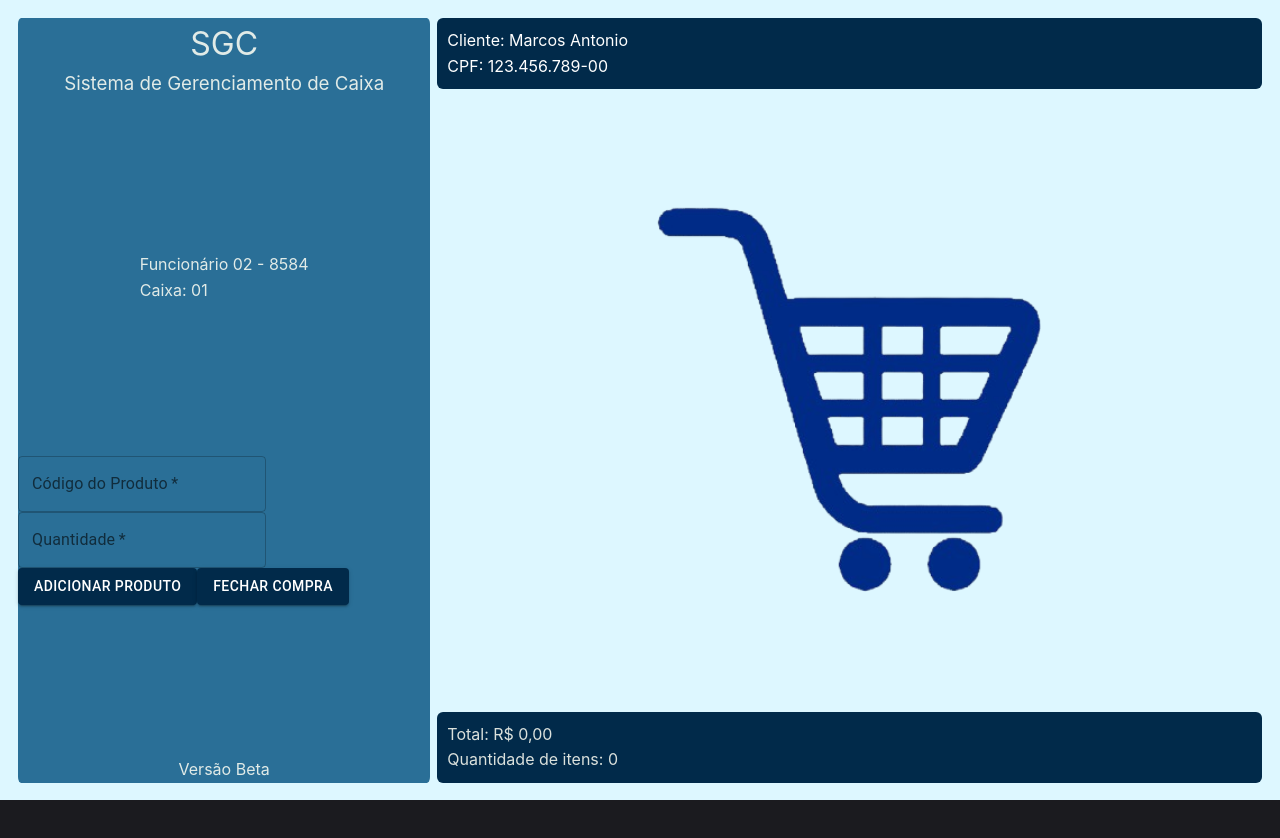
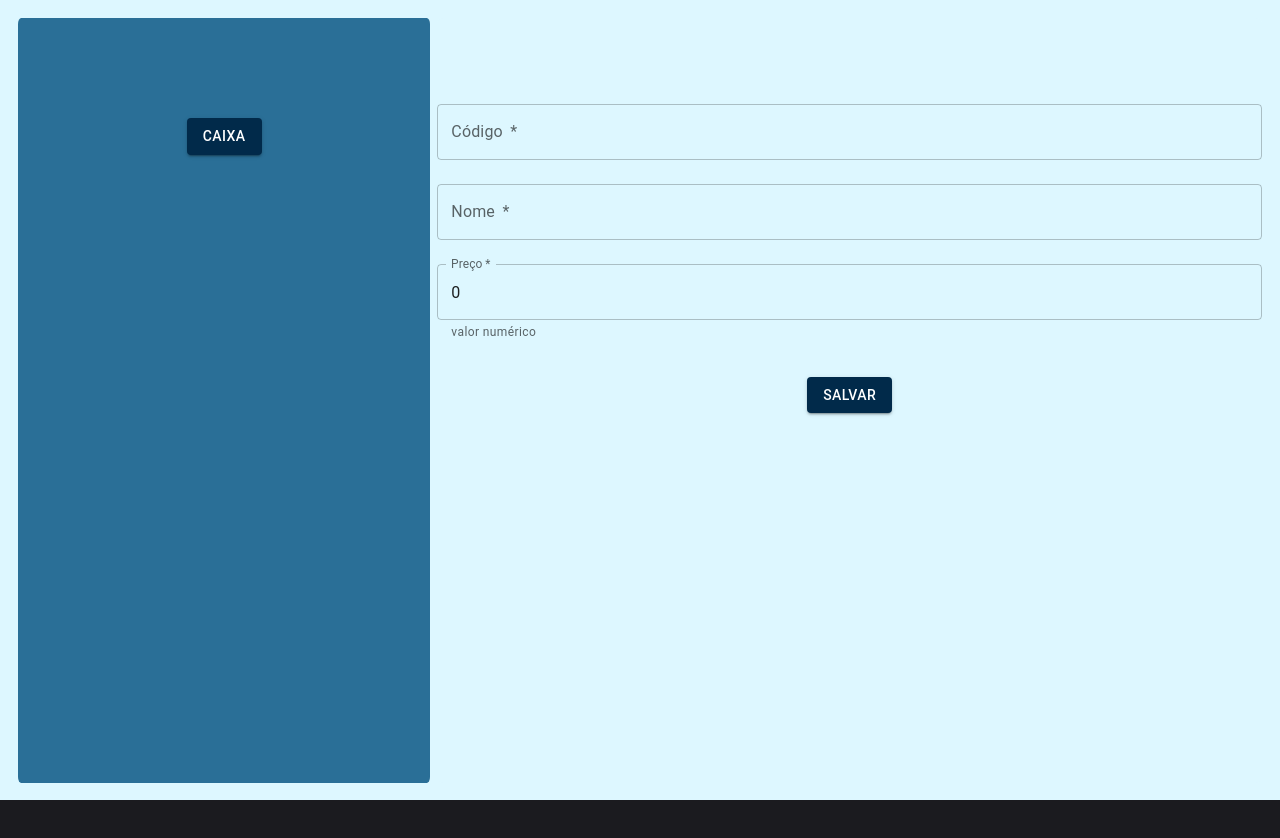
Before and after one commit to Ruan-CRC/mercDonaVitoria, a React (Vite) app: page / in a window 1280 px wide. Shown: the top 838 px of the page. Built offline with nearby package versions, Linux system fonts and the light colour scheme.

Commit message:
faz integracao de adicao de produtos

```diff
--- a/src/renderer/src/App.jsx
+++ b/src/renderer/src/App.jsx
@@ -1,22 +1,10 @@
 import { Box, ThemeProvider } from '@mui/material'
 import { appTheme } from './assets/theme'
-//import { LayoutProvider } from './components/layout/LayoutContext'
-//import { Route, Routes } from 'react-router'
-//import { CreateProduto } from './features/produtos/CreateProduto'
-// import { ListProduto } from './features/produtos/ListProduto'
-import { Layout } from './components/layout/Layout'
-import { LayoutLeft } from './components/layout/layout-left'
-import { LayoutRight } from './components/layout/layout-right'
-import { CaixaLeft } from './features/caixa/left/caixaLeft'
-import { CaixaRight } from './features/caixa/right/caixaRight'
+import { Route, Routes } from 'react-router'
+import { Caixa } from './features/caixa/Caixa'
+import { Produto } from './features/produtos/Produto'
 
 function App() {
-  //  <LayoutProvider>
-  //  <Routes>
-  //    <Route path="/produtos/create" element={<CreateProduto />} />
-  //  </Routes>
-  //</LayoutProvider>
-
   return (
     <ThemeProvider theme={appTheme}>
       <Box
@@ -27,14 +15,10 @@ function App() {
           backgroundColor: (theme) => theme.palette.text.main
         }}
       >
-        <Layout>
-          <LayoutLeft>
-            <CaixaLeft />
-          </LayoutLeft>
-          <LayoutRight>
-            <CaixaRight />
-          </LayoutRight>
-        </Layout>
+        <Routes>
+          <Route path="caixa" element={<Caixa />} />
+          <Route path="/" element={<Produto />} />
+        </Routes>
       </Box>
     </ThemeProvider>
   )
--- a/src/renderer/src/features/caixa/Caixa.jsx
+++ b/src/renderer/src/features/caixa/Caixa.jsx
@@ -1,10 +1,18 @@
 import { CaixaLeft } from './left/caixaLeft'
+import { CaixaRight } from './right/caixaRight'
+import { Layout } from '../../components/layout/Layout'
+import { LayoutLeft } from '../../components/layout/layout-left'
+import { LayoutRight } from '../../components/layout/layout-right'
 
 export function Caixa() {
   return (
-    <div>
-      <h2>Caixa</h2>
-      <CaixaLeft />
-    </div>
+    <Layout>
+      <LayoutLeft>
+        <CaixaLeft />
+      </LayoutLeft>
+      <LayoutRight>
+        <CaixaRight />
+      </LayoutRight>
+    </Layout>
   )
 }
--- a/src/renderer/src/features/caixa/left/caixaLeft.jsx
+++ b/src/renderer/src/features/caixa/left/caixaLeft.jsx
@@ -4,6 +4,7 @@ import TextField from '@mui/material/TextField'
 import Button from '@mui/material/Button'
 import { useSelector, useDispatch } from 'react-redux'
 import { addProduto, getProdutoByCodigo } from '../sliceCaixa'
+import { NavLink } from 'react-router'
 
 export const CaixaLeft = () => {
   const [formData, setFormData] = useState({
@@ -68,9 +69,11 @@ export const CaixaLeft = () => {
           <Button onClick={adicionaProdtAoStore} type="submit" variant="contained" color="primary">
             Adicionar Produto
           </Button>
-          <Button onClick={handleSubmit} type="submit" variant="contained" color="primary">
-            Fechar Compra
-          </Button>
+          <NavLink to="/">
+            <Button type="submit" variant="contained" color="primary">
+              Fechar Compra
+            </Button>
+          </NavLink>
         </form>
       </div>
       <footer>Versão Beta</footer>
--- a/src/renderer/src/features/caixa/right/caixaRight.jsx
+++ b/src/renderer/src/features/caixa/right/caixaRight.jsx
@@ -16,22 +16,20 @@ export function CaixaRight() {
       const novosProdutos = caixaProdutos
         .map((prodto) => {
           const produto = apiProdutos.find((prod) => prod.codigo === prodto.codigo)
-
           if (!produto) return null
 
-          const valorTotal = produto.precoUnitario * prodto.quantidade
+          const valorTotal = produto.preco * prodto.quantidade
 
           return {
             item: produto.item,
             codigo: produto.codigo,
             nome: produto.nome,
             quantidade: prodto.quantidade,
-            precoUnitario: produto.precoUnitario,
+            precoUnitario: +produto.preco,
             precoTotal: valorTotal
           }
         })
         .filter(Boolean)
-
       setProdutos(novosProdutos)
     }
   }, [caixaProdutos, apiProdutos])
--- a/src/renderer/src/features/produtos/CreateProduto.jsx
+++ b/src/renderer/src/features/produtos/CreateProduto.jsx
@@ -1,13 +1,66 @@
-import { Typography } from '@mui/material'
+import { TextField, Button } from '@mui/material'
+import { ContainerForm } from './style'
+import { useState } from 'react'
 // import { useAppSelector } from '../../hooks'
 // import { selectProdutos } from './SliceProduto'
 
-export async function CreateProduto() {
-  // const produtos = useAppSelector(selectProdutos)
+export function CreateProduto() {
+  const produtoEstadoInicial = {
+    codigo: '',
+    nome: '',
+    preco: 0
+  }
+  const [produto, setProduto] = useState(produtoEstadoInicial)
+
+  function submitCadastro() {
+    window.api.produto.create(produto)
+
+    setProduto(produtoEstadoInicial)
+  }
 
   return (
-    <Typography variant="h1" component="h1">
-      ojoo
-    </Typography>
+    <ContainerForm>
+      <TextField
+        required
+        fullWidth
+        id="outlined-basic"
+        label="Código "
+        variant="outlined"
+        margin="normal"
+        value={produto.codigo}
+        onChange={(e) => {
+          setProduto({ ...produto, codigo: e.target.value })
+        }}
+      />
+      <TextField
+        required
+        fullWidth
+        id="outlined-basic"
+        label="Nome "
+        variant="outlined"
+        margin="normal"
+        value={produto.nome}
+        onChange={(e) => {
+          setProduto({ ...produto, nome: e.target.value })
+        }}
+      />
+      <TextField
+        required
+        fullWidth
+        id="outlined-basic"
+        label="Preço"
+        variant="outlined"
+        margin="normal"
+        value={produto.preco}
+        onChange={(e) => {
+          setProduto({ ...produto, preco: e.target.value })
+        }}
+        helperText="valor numérico"
+      />
+      <br />
+      <Button onClick={submitCadastro} variant="contained" color="primary">
+        Salvar
+      </Button>
+    </ContainerForm>
   )
 }
--- /dev/null
+++ b/src/renderer/src/features/produtos/Produto.jsx
@@ -0,0 +1,26 @@
+import { NavLink } from 'react-router'
+import { Layout } from '../../components/layout/Layout'
+import { LayoutLeft } from '../../components/layout/layout-left'
+import { LayoutRight } from '../../components/layout/layout-right'
+import { CreateProduto } from './CreateProduto'
+import { Container } from './style'
+import Button from '@mui/material/Button'
+
+export function Produto() {
+  return (
+    <Layout>
+      <LayoutLeft>
+        <Container>
+          <NavLink to="caixa">
+            <Button type="button" variant="contained" color="primary">
+              Caixa
+            </Button>
+          </NavLink>
+        </Container>
+      </LayoutLeft>
+      <LayoutRight>
+        <CreateProduto />
+      </LayoutRight>
+    </Layout>
+  )
+}
--- /dev/null
+++ b/src/renderer/src/features/produtos/style.js
@@ -0,0 +1,17 @@
+import styled from 'styled-components'
+
+export const Container = styled.div`
+  display: flex;
+  flex-direction: column;
+  justify-content: space-between;
+  align-items: center;
+  margin-top: 100px;
+`
+
+export const ContainerForm = styled.div`
+  display: flex;
+  flex-direction: column;
+  align-items: center;
+  margin-top: 70px;
+  height: 85%;
+`
```
Also changed, not shown: src/main/features/produto/routers.js (+7 -6 lines).
